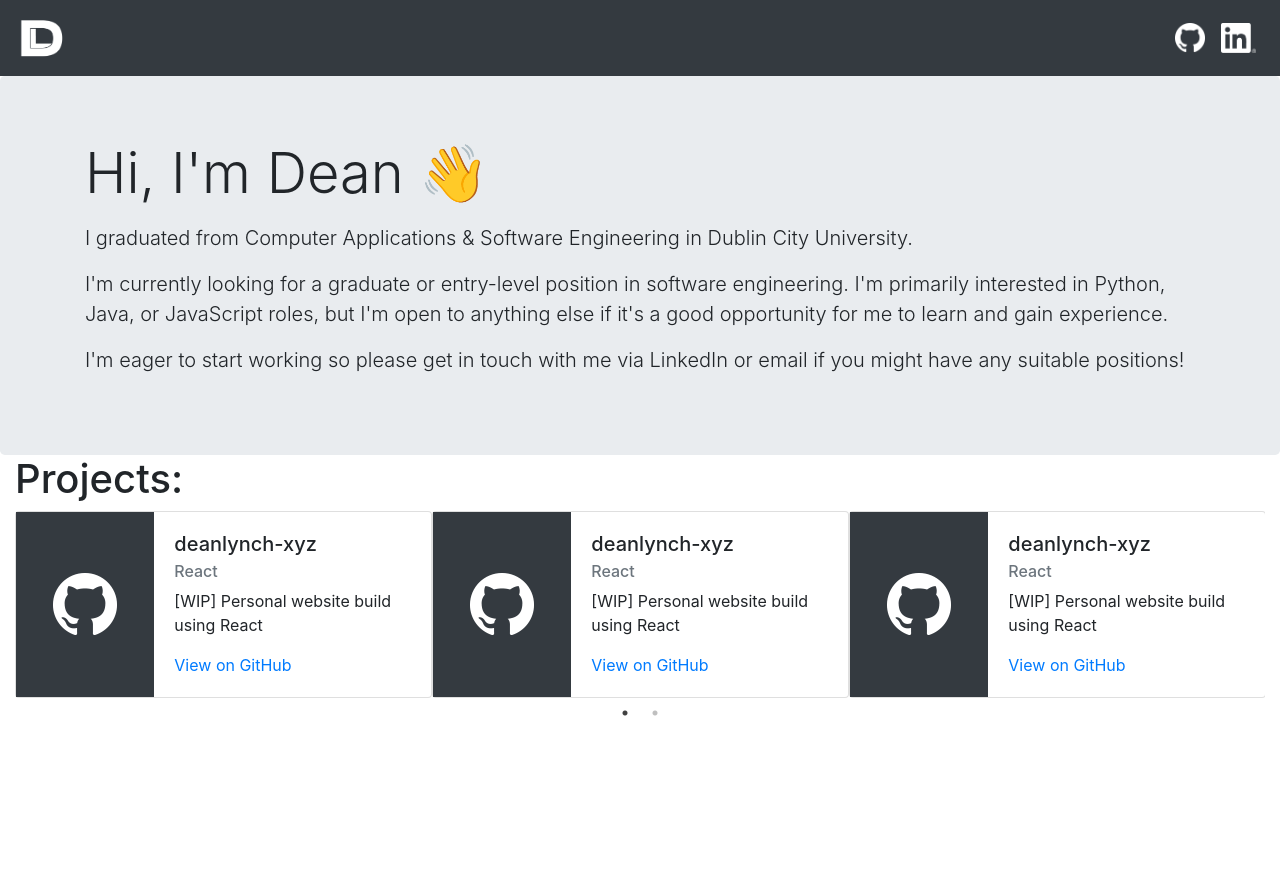
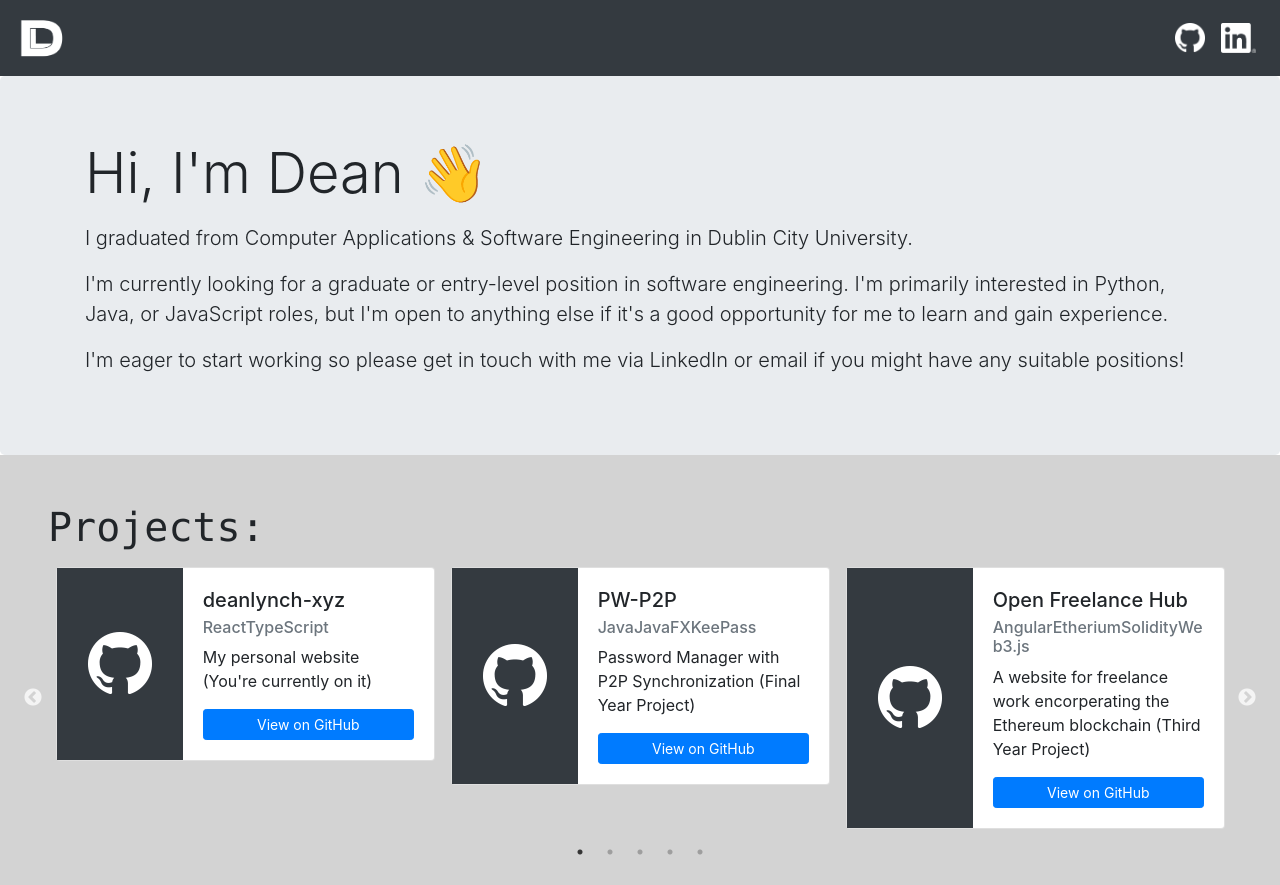
Before and after one commit to lynchdean/deanlynch-xyz, a React (Create React App) app: page / in a window 1280 px wide. Before the commit the page ends 800 px from the top, so only its background shows below. Built offline with nearby package versions, Linux system fonts and the light colour scheme.

Commit message:
Add json and functionality to populate About and ProjectCards

```diff
--- a/src/components/CardSlider.tsx
+++ b/src/components/CardSlider.tsx
@@ -1,17 +1,20 @@
 import * as React from 'react';
 import Slider from "react-slick";
-
 import "slick-carousel/slick/slick.css";
 import "slick-carousel/slick/slick-theme.css";
-import ProjectCard from "./ProjectCard";
+import Card from "react-bootstrap/Card";
 
-function CardSlider() {
+type Props = {
+    cards: Card[]
+}
+
+function CardSlider({cards} : Props) {
     const settings = {
         dots: true,
-        infinite: false,
+        infinite: true,
         speed: 500,
         slidesToShow: 3,
-        slidesToScroll: 3,
+        slidesToScroll: 1,
         initialSlide: 0,
         responsive: [
             {
@@ -43,42 +46,43 @@ function CardSlider() {
 
     return (
         <Slider {...settings}>
-            <ProjectCard
-                title="deanlynch-xyz"
-                link={"https://github.com/lynchdean/deanlynch-xyz"}
-                desc={"[WIP] Personal website build using React"}
-                tech={"React"}
-            />
-            <ProjectCard
-                title="deanlynch-xyz"
-                link={"https://github.com/lynchdean/deanlynch-xyz"}
-                desc={"[WIP] Personal website build using React"}
-                tech={"React"}
-            />
-            <ProjectCard
-                title="deanlynch-xyz"
-                link={"https://github.com/lynchdean/deanlynch-xyz"}
-                desc={"[WIP] Personal website build using React"}
-                tech={"React"}
-            />
-            <ProjectCard
-                title="deanlynch-xyz"
-                link={"https://github.com/lynchdean/deanlynch-xyz"}
-                desc={"[WIP] Personal website build using React"}
-                tech={"React"}
-            />
-            <ProjectCard
-                title="deanlynch-xyz"
-                link={"https://github.com/lynchdean/deanlynch-xyz"}
-                desc={"[WIP] Personal website build using React"}
-                tech={"React"}
-            />
-            <ProjectCard
-                title="deanlynch-xyz"
-                link={"https://github.com/lynchdean/deanlynch-xyz"}
-                desc={"[WIP] Personal website build using React"}
-                tech={"React"}
-            />
+            {cards}
+            {/*<ProjectCard*/}
+            {/*    title="deanlynch-xyz"*/}
+            {/*    link={"https://github.com/lynchdean/deanlynch-xyz"}*/}
+            {/*    desc={"[WIP] Personal website build using React"}*/}
+            {/*    tech={"React"}*/}
+            {/*/>*/}
+            {/*<ProjectCard*/}
+            {/*    title="deanlynch-xyz"*/}
+            {/*    link={"https://github.com/lynchdean/deanlynch-xyz"}*/}
+            {/*    desc={"[WIP] Personal website build using React"}*/}
+            {/*    tech={"React"}*/}
+            {/*/>*/}
+            {/*<ProjectCard*/}
+            {/*    title="deanlynch-xyz"*/}
+            {/*    link={"https://github.com/lynchdean/deanlynch-xyz"}*/}
+            {/*    desc={"[WIP] Personal website build using React"}*/}
+            {/*    tech={"React"}*/}
+            {/*/>*/}
+            {/*<ProjectCard*/}
+            {/*    title="deanlynch-xyz"*/}
+            {/*    link={"https://github.com/lynchdean/deanlynch-xyz"}*/}
+            {/*    desc={"[WIP] Personal website build using React"}*/}
+            {/*    tech={"React"}*/}
+            {/*/>*/}
+            {/*<ProjectCard*/}
+            {/*    title="deanlynch-xyz"*/}
+            {/*    link={"https://github.com/lynchdean/deanlynch-xyz"}*/}
+            {/*    desc={"[WIP] Personal website build using React"}*/}
+            {/*    tech={"React"}*/}
+            {/*/>*/}
+            {/*<ProjectCard*/}
+            {/*    title="deanlynch-xyz"*/}
+            {/*    link={"https://github.com/lynchdean/deanlynch-xyz"}*/}
+            {/*    desc={"[WIP] Personal website build using React"}*/}
+            {/*    tech={"React"}*/}
+            {/*/>*/}
         </Slider>
     );
 }
--- a/src/components/ProjectCard.tsx
+++ b/src/components/ProjectCard.tsx
@@ -1,18 +1,19 @@
 import * as React from 'react';
 import GitHubLogo from "./img/GithubLogo.png"
 import Card from "react-bootstrap/Card";
+import Button from "react-bootstrap/Button";
 
 
-type Props = {
+interface Props  {
     title: string
     link: string
-    desc?: string
-    tech?: string
+    desc: string
+    tech: string
 }
 
 function ProjectCard({title, link, desc, tech}: Props) {
     return (
-        <Card>
+        <Card className="m-2">
             <div className="row no-gutters">
                 <div className="col-md-4 p-2 bg-dark d-flex flex-wrap align-items-center">
                     <div className="d-block m-auto mw-33">
@@ -27,7 +28,10 @@ function ProjectCard({title, link, desc, tech}: Props) {
                         <Card.Title>{title}</Card.Title>
                         <Card.Subtitle className="mb-2 text-muted">{tech}</Card.Subtitle>
                         <Card.Text>{desc}</Card.Text>
-                        <Card.Link href={link}>View on GitHub</Card.Link>
+                        <Button variant="primary" size="sm"
+                                href={link} block>
+                            View on GitHub
+                        </Button>
                     </Card.Body>
                 </div>
             </div>
--- a/src/components/Topbar.tsx
+++ b/src/components/Topbar.tsx
@@ -36,7 +36,8 @@ function Topbar() {
                             height='30'
                             className="d-inline-block align-top"
                             alt="LinkedIn logo"
-                        /></Nav.Link>
+                        />
+                    </Nav.Link>
                 </Nav>
             </Navbar.Collapse>
         </Navbar>
--- a/src/sections/About.tsx
+++ b/src/sections/About.tsx
@@ -2,15 +2,14 @@ import * as React from 'react';
 import Jumbo from "../components/Jumbo";
 
 function About() {
+    let about = require('./data/about.json')
+
     return (
         <Jumbo
-            heading={"Hi, I'm Dean 👋"}
-            line1={"I graduated from Computer Applications & Software Engineering in Dublin City University."}
-            line2={"I'm currently looking for a graduate or entry-level position in software engineering. " +
-            "I'm primarily interested in Python, Java, or JavaScript roles, but I'm open to anything else if it's a " +
-            "good opportunity for me to learn and gain experience."}
-            line3={"I'm eager to start working so please get in touch with me via LinkedIn or email if you might " +
-            "have any suitable positions!"}
+            heading={about.heading}
+            line1={about.line1}
+            line2={about.line2}
+            line3={about.line3}
         />
     );
 }
--- a/src/sections/Projects.tsx
+++ b/src/sections/Projects.tsx
@@ -1,11 +1,27 @@
 import * as React from 'react';
 import CardSlider from "../components/CardSlider";
+import ProjectCard from "../components/ProjectCard";
+import Card from "react-bootstrap/Card";
 
 function Projects() {
+    let data = require("./data/projects.json")
+
+    const projects : Card[] = data.projects.map((project: any) => {
+       return (
+           <ProjectCard title={project.title}
+                        link={project.link}
+                        desc={project.desc}
+                        tech={project.tech}
+           />
+       )
+    });
+
     return (
-        <div className="container-fluid">
-            <h1>Projects: </h1>
-            <CardSlider/>
+        <div className="container-fluid p-5" style={{background: "lightgrey"}}>
+            <h1 className="text-monospace">Projects: </h1>
+            <CardSlider
+                cards={projects}
+            />
         </div>
     )
 }
--- /dev/null
+++ b/src/sections/data/about.json
@@ -0,0 +1,6 @@
+{
+  "heading": "Hi, I'm Dean 👋",
+  "line1": "I graduated from Computer Applications & Software Engineering in Dublin City University.",
+  "line2": "I'm currently looking for a graduate or entry-level position in software engineering. I'm primarily interested in Python, Java, or JavaScript roles, but I'm open to anything else if it's a good opportunity for me to learn and gain experience.",
+  "line3": "I'm eager to start working so please get in touch with me via LinkedIn or email if you might have any suitable positions!"
+}
--- /dev/null
+++ b/src/sections/data/projects.json
@@ -0,0 +1,29 @@
+{
+  "projects" : [
+    { "title" : "deanlynch-xyz",
+      "link" : "https://github.com/lynchdean/deanlynch-xyz",
+      "desc" : "My personal website (You're currently on it)",
+      "tech" : ["React", "TypeScript"]
+    },
+    { "title" : "PW-P2P",
+      "link" : "https://github.com/lynchdean/PW-P2P",
+      "desc" : "Password Manager with P2P Synchronization (Final Year Project)",
+      "tech" : ["Java", "JavaFX", "KeePass"]
+    },
+    { "title" : "Open Freelance Hub",
+      "link" : "https://github.com/lynchdean/Open-Freelance-Hub",
+      "desc" : "A website for freelance work encorperating the Ethereum blockchain (Third Year Project)",
+      "tech" : ["Angular", "Etherium", "Solidity", "Web3.js"]
+    },
+    { "title" : "tic-tac-toe",
+      "link" : "https://github.com/lynchdean/tic-tac-toe",
+      "desc" : "Expanding upon the React tic-tac-toe tutorial",
+      "tech" : ["React"]
+    },
+    { "title" : "SuPy",
+      "link" : "https://github.com/lynchdean/SuPy",
+      "desc" : "Selenium & request based autocomplete script",
+      "tech" : ["Python", "Selenium"]
+    }
+  ]
+}
```
